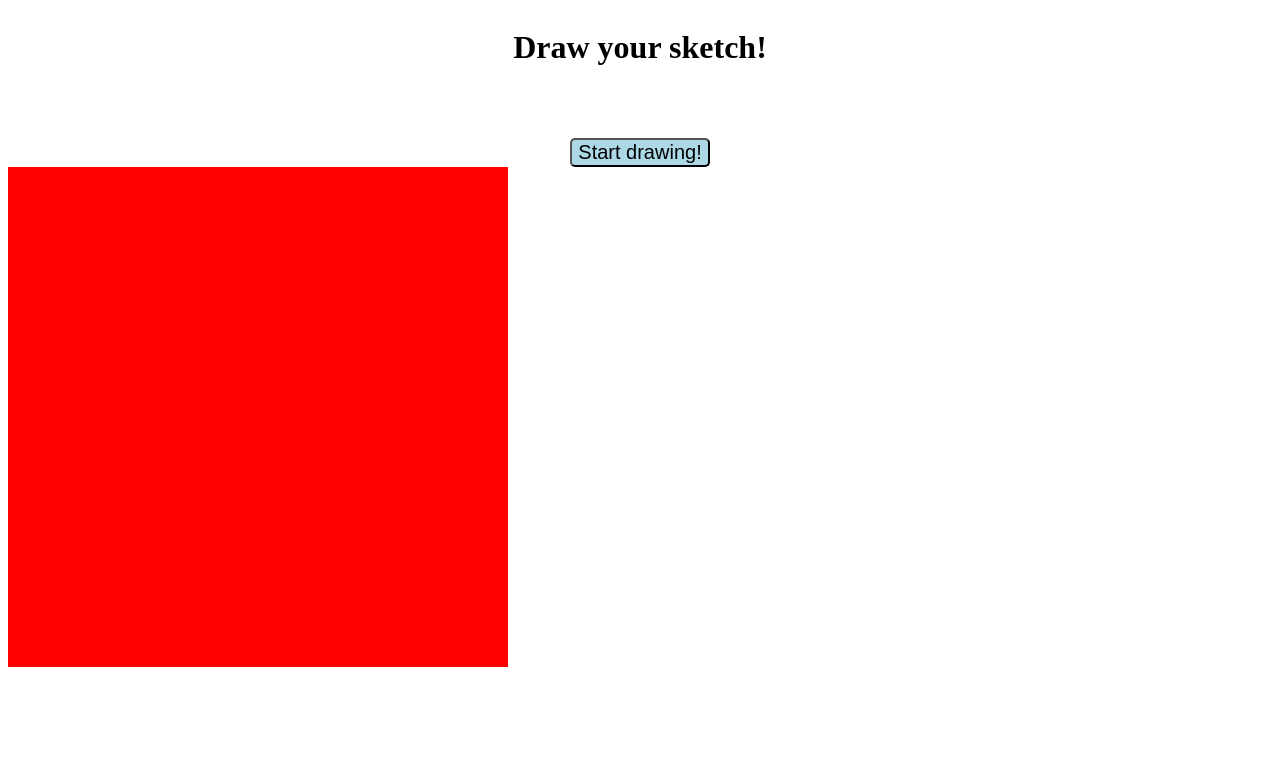
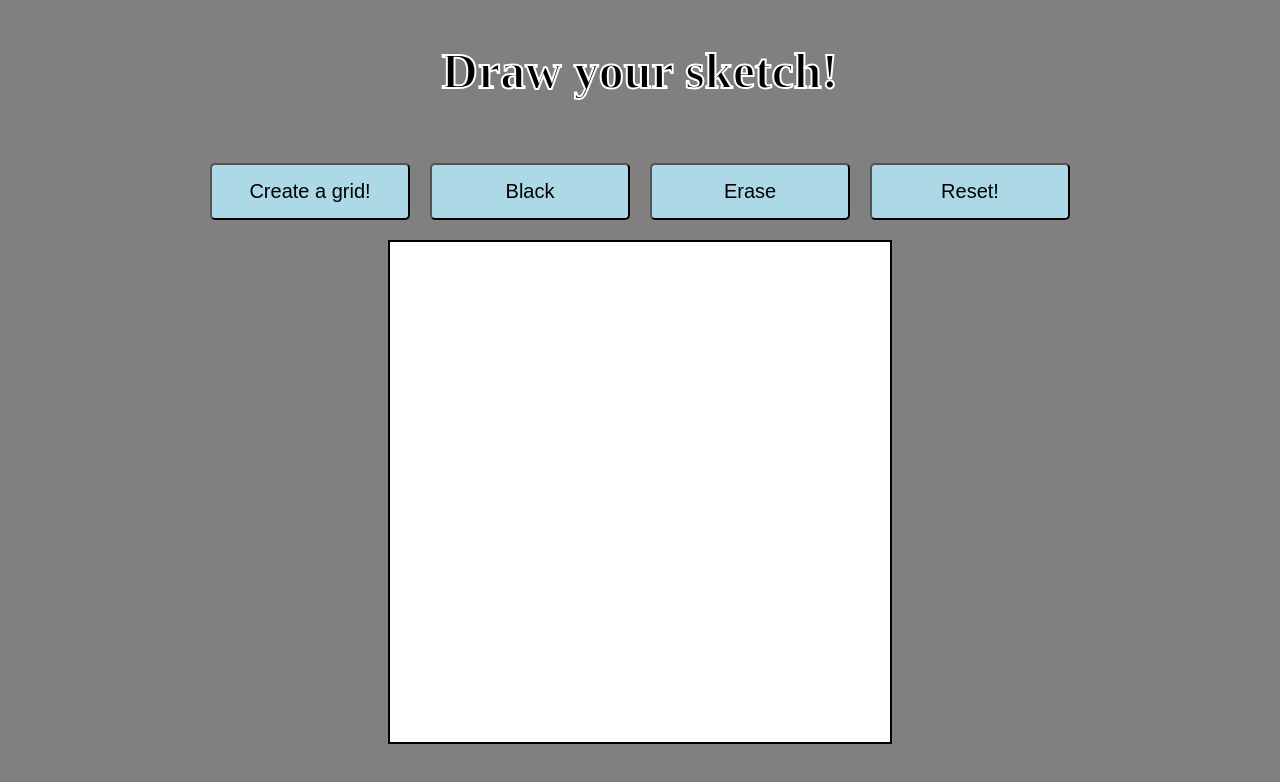
Before and after one commit to Marygraceee/Etch-a-Sketch, a plain HTML site: page index.html in a window 1280 px wide. Drawn offline with Linux system fonts and the light colour scheme.

Commit message:
version1.0

```diff
--- a/index.html
+++ b/index.html
@@ -11,12 +11,17 @@
     <div class="titolo">
     <h1>Draw your sketch!</h1>
     </div>
-<div  class="startgame"><button onclick="startDraw()">Start drawing!</button></div>
-<div id="container">
 
-
+    <div  class="startgame">
+    <button id="start" onclick="startDraw()">Create a grid!</button>
+    <button onclick="changetoBlack()">Black</button>
+    <button onclick="erase()">Erase</button>
+    <button onclick="reset()">Reset!</button>
 </div>
 
+<div class="board">
+<div id="container"></div>
+</div>
 <script src="script.js"></script>
 </body>
 </html>
--- a/script.js
+++ b/script.js
@@ -1,12 +1,59 @@
+let click = true;
 
-function startDraw(){
+function startDraw()
+{
+
   let choice = prompt("Select a grid size, from 2 to 100");
-  numericalchoice = parseInt (choice, 10);
-let container = document.getElementById("container");
-  for (i = 1; i = (numericalchoice * numericalchoice); i++){
-   let box = document.createElement("div");
-   box.classList.add = ("children");
-   container.appendChild(box);
+  let numericalchoice = parseInt (choice, 10);
+  if (numericalchoice < 2 || numericalchoice > 100)
+  {
+    alert("Choice is invalid")
   }
 
+  else
+  {
+for (i = 0; i < numericalchoice * numericalchoice; i++)
+{
+   let container = document.getElementById("container");
+   container.style.gridTemplateColumns = `repeat(${numericalchoice}, 1fr)`;
+   container.style.gridTemplateRows = `repeat(${numericalchoice}, 1fr)`;
+   let box = document.createElement("div");
+   box.classList.add("children");
+   container.appendChild(box);
+   document.getElementById("start").disabled = true;
+} }
 }
+
+
+
+function reset(){
+  document.querySelectorAll('.children').forEach(e => e.remove());
+  document.getElementById("start").disabled = false;
+}
+
+
+function changetoBlack(){
+  if (click = true){
+  let bambini = document.querySelectorAll(".children");
+for (i = 0; i < bambini.length; i++){
+  bambini[i].addEventListener("mouseover", (e) => {
+e.target.style.backgroundColor = "black";
+  })
+}
+}}
+
+function erase(){
+  if (click = true){
+  let bambini = document.querySelectorAll(".children");
+for (i = 0; i < bambini.length; i++){
+  bambini[i].addEventListener("mouseover", (e) => {
+e.target.style.backgroundColor = "white";
+  })
+}
+}}
+
+document.querySelector("body").addEventListener("click", (e) => {
+  click = !click;
+ console.log(e.target);
+ console.log(Boolean, click);
+});
--- a/style.css
+++ b/style.css
@@ -1,26 +1,43 @@
+body{
+    background-color: grey;
+}
+
 .titolo{
     display: flex;
     justify-content: center;
     align-content: center;
 }
 
+h1 {
+    -webkit-text-stroke: 2px white;
+    font-size: 50px;
+}
+
+
 #container{
     display: grid;
-    background-color: red;
+    background-color: white;
+    border: 2px solid black;
     width: 500px;
     height: 500px;
-    grid-template-columns: auto auto auto;
+    grid-template-columns: repeat(auto, 1fr);
+    grid-template-rows: repeat(auto, 1fr);
+
 }
 
 .children{
-    border: 2px solid black;
+    border: 0.1px solid black;
+
+
 }
 
 .startgame{
     display: flex;
     justify-content: center;
     align-content: center;
-    margin-top: 50px;
+    margin-top: 30px;
+    gap: 20px;
+
 }
 
 button{
@@ -28,4 +45,13 @@ button{
     font-size: 20px;
     background-color: lightblue;
     color: black;
+    padding: 15px;
+    width: 200px;
 }
+
+.board{
+    display: flex;
+    margin-top: 20px;
+    justify-content: center;
+    align-content: center;
+}
```
